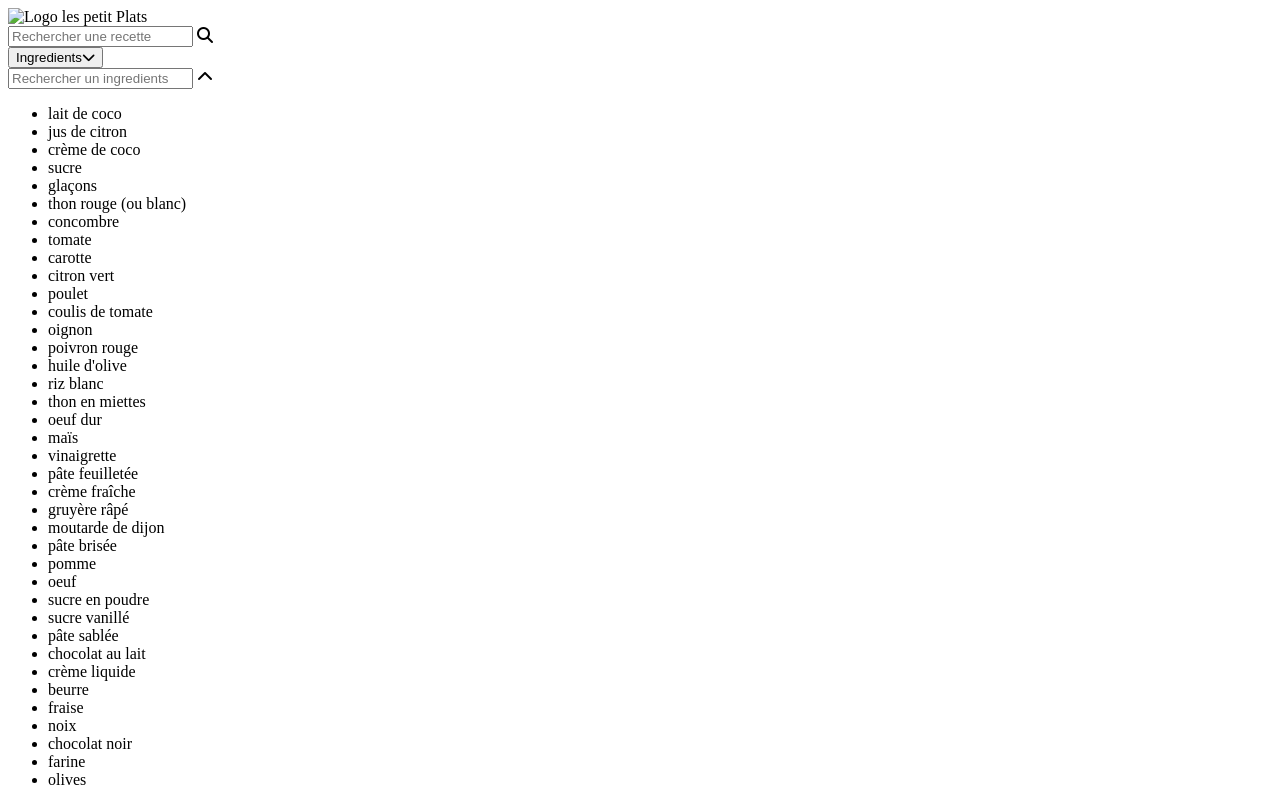
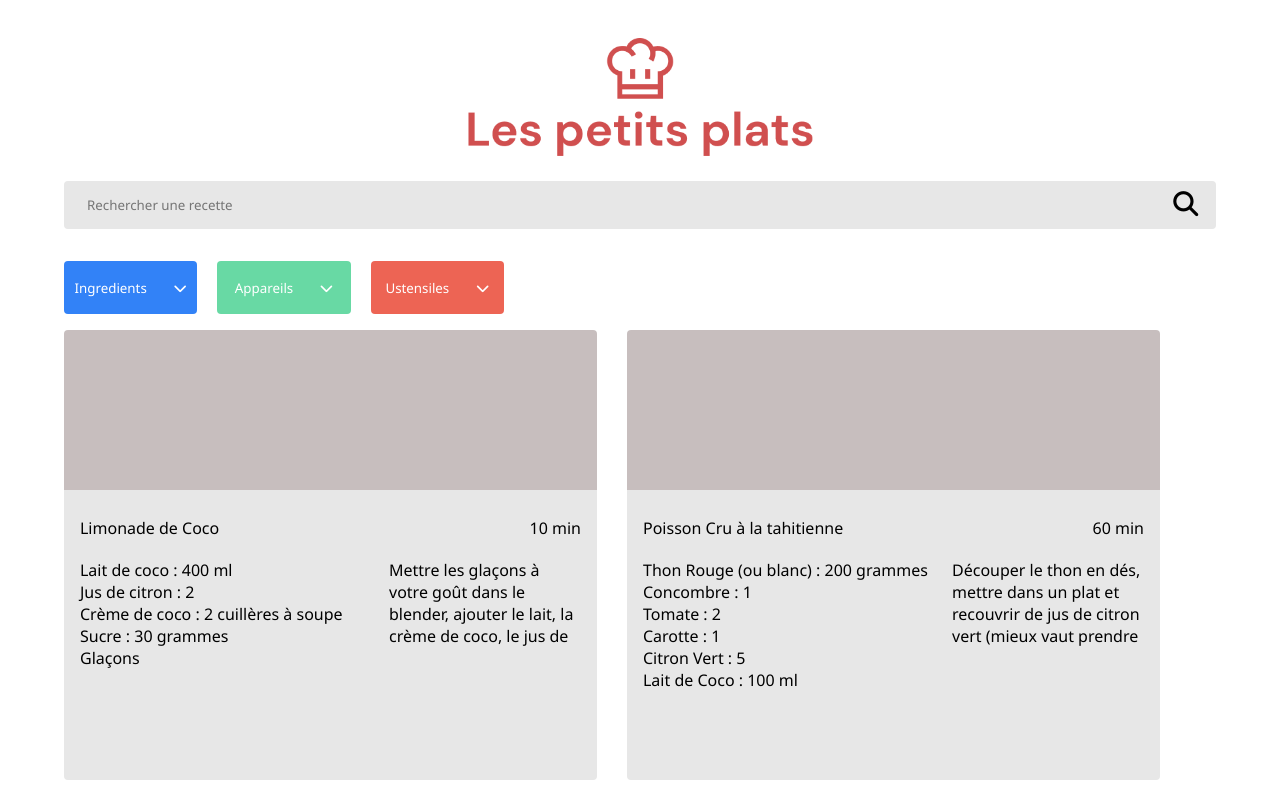
Before and after one commit to kevinverres/Les-petits-plats, a plain HTML site: page index.html in a window 1280 px wide. Shown: the top 786 px of the page. Drawn offline with Linux system fonts and the light colour scheme; the site is published under a folder, as on GitHub Pages, so addresses that start at the root find nothing.

Commit message:
Add fix for github pages

```diff
--- a/index.html
+++ b/index.html
@@ -7,8 +7,8 @@
     <meta name="viewport" content="width=device-width, initial-scale=1.0">
     <title>Accueil - Les Petits Plats</title>
 
-    <link rel="stylesheet" href="/assets/css/index.css">
-    <link rel="shortcut icon" href="/assets/img/favicon.ico" type="image/x-icon">
+    <link rel="stylesheet" href="./assets/css/index.css">
+    <link rel="shortcut icon" href="./assets/img/favicon.ico" type="image/x-icon">
     <script src="https://kit.fontawesome.com/f511e8da8e.js" crossorigin="anonymous"></script>
 </head>
 
@@ -16,7 +16,7 @@
     <header>
         <nav>
             <div class="header_logo">
-                <img src="/assets/img/logo.png" alt="Logo les petit Plats">
+                <img src="./assets/img/logo.png" alt="Logo les petit Plats">
                 <div class="div_error"><span class="error"></span></div>
             </div>
             <div class="header_search">
```
